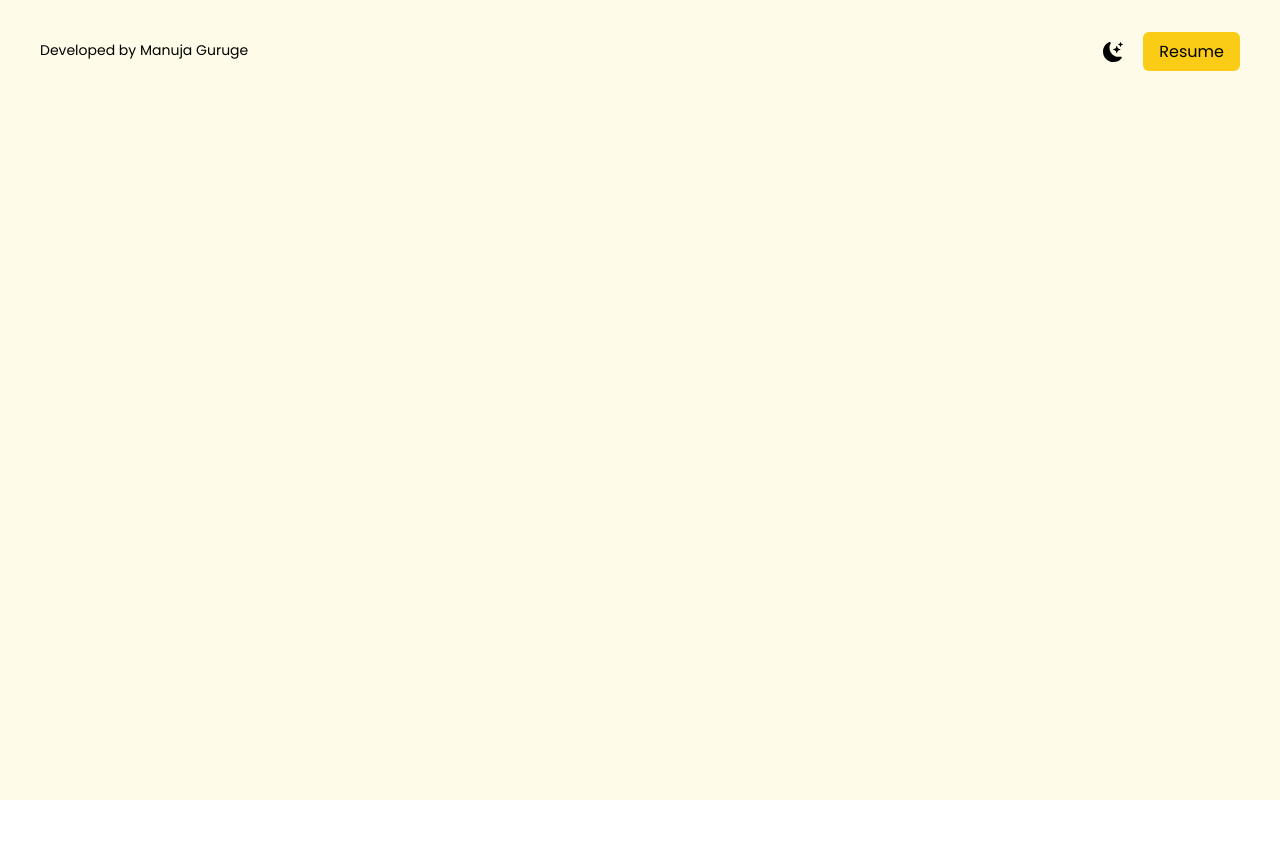
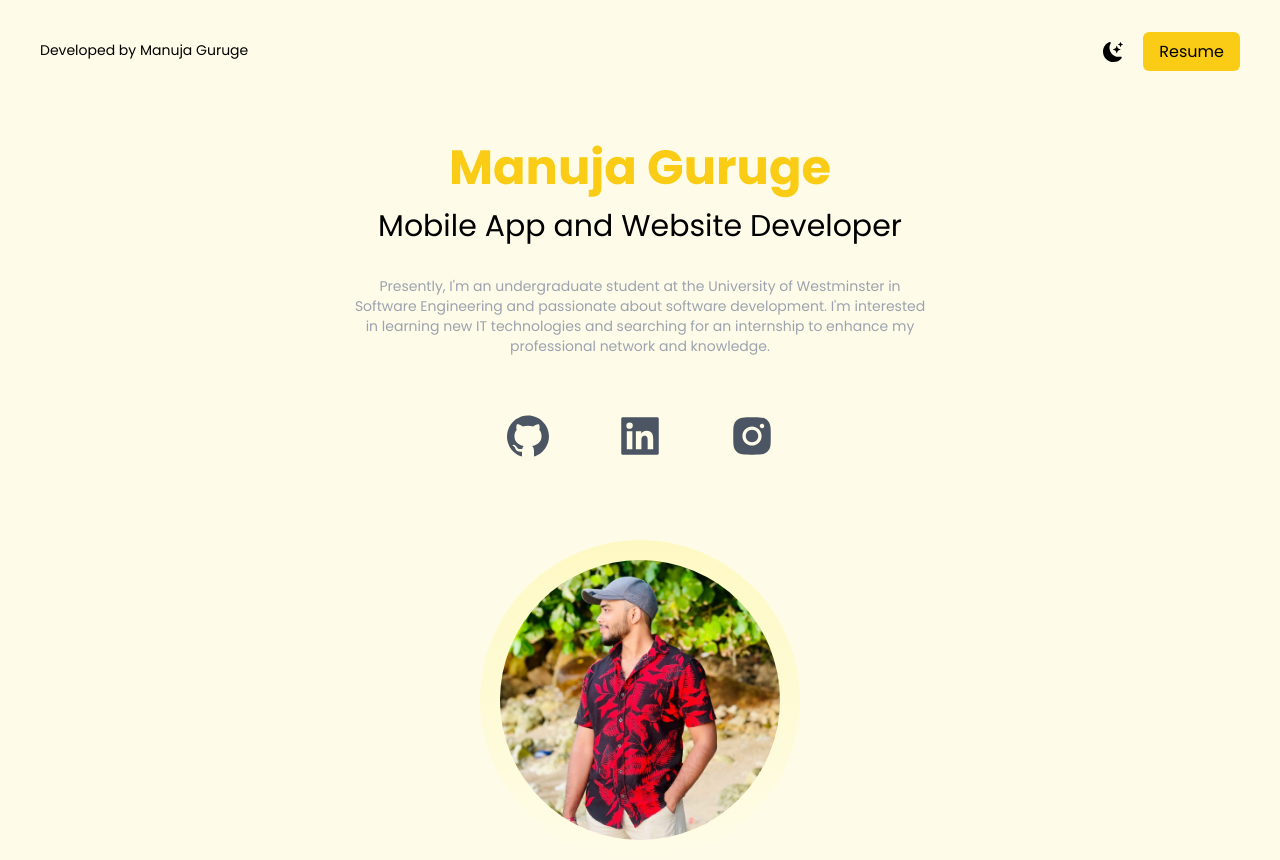
Before and after one commit to manujaguruge123/manu_portfolio, a Next.js app in the folder portfolio_manuja/: page / in a window 1280 px wide. Before the commit the page ends 800 px from the top, so only its background shows below. Built offline with nearby package versions, Linux system fonts and the light colour scheme.

Commit message:
Add profile pic and social media icons

```diff
--- a/portfolio_manuja/src/app/page.tsx
+++ b/portfolio_manuja/src/app/page.tsx
@@ -26,7 +26,38 @@ export default function Home() {
           </ul>
         </nav>
 
+        <div className="text-center p-10">
+          <h1 className="text-5xl font-bold text-yellow-400 ">Manuja Guruge</h1>
+          <h3 className="text-2xl py-4 md:text-3xl ">Mobile App and Website Developer</h3>
+          <p className="text-sm py-4 text-gray-400 leading-5 max-w-xl mx-auto ">Presently, I'm an undergraduate student at the University of Westminster in Software Engineering and passionate about software development. I'm interested in learning new IT technologies and searching for an internship to enhance my professional network and knowledge.</p>
+        </div>
 
+        {/* Socials */}
+        <div className="cursor-pointer text-5xl flex justify-center gap-16 text-gray-600">
+          <a href="https://github.com/manujaguruge123">
+            <AiFillGithub  />
+          </a>
+          <a href="https://www.linkedin.com/in/manuja-guruge-94a19b276/">
+            <AiFillLinkedin />
+          </a>
+          <a href="https://www.instagram.com/mr._manu_03/">
+            <AiFillInstagram/>
+          </a>
+        </div>
+
+        {/* Profile */}
+
+          <div className="m-auto relative bg-gradient-to-b from-yellow-100 w-80 h-80 p-5 mt-20 rounded-full">
+            <Image
+              src={profileImage}
+              alt="Manuja Guruge"
+              // layout="responsive"
+              // objectFit="cover"
+              className="rounded-full"
+              width={300}
+              height={300}
+            />
+          </div>
 
       </section>
     </main>
```
